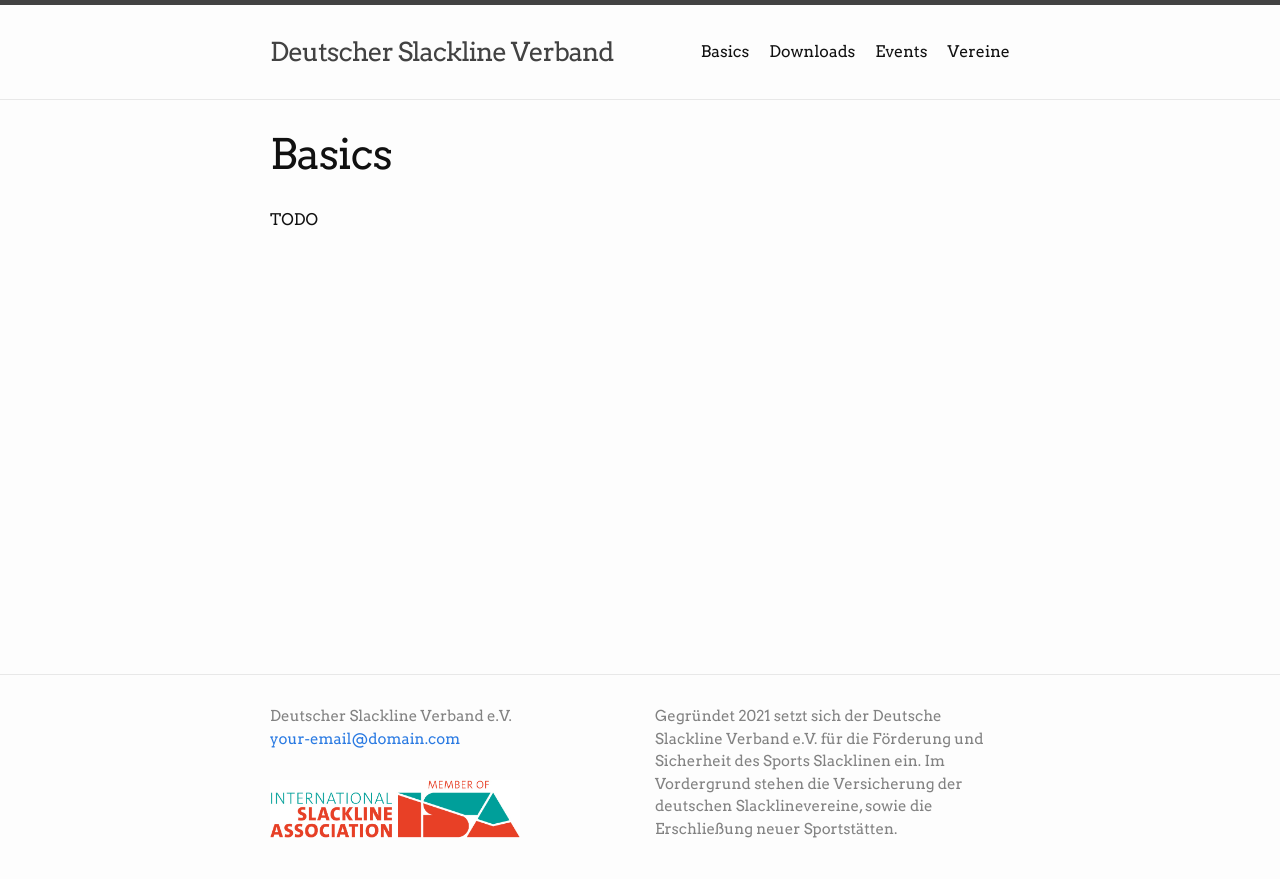
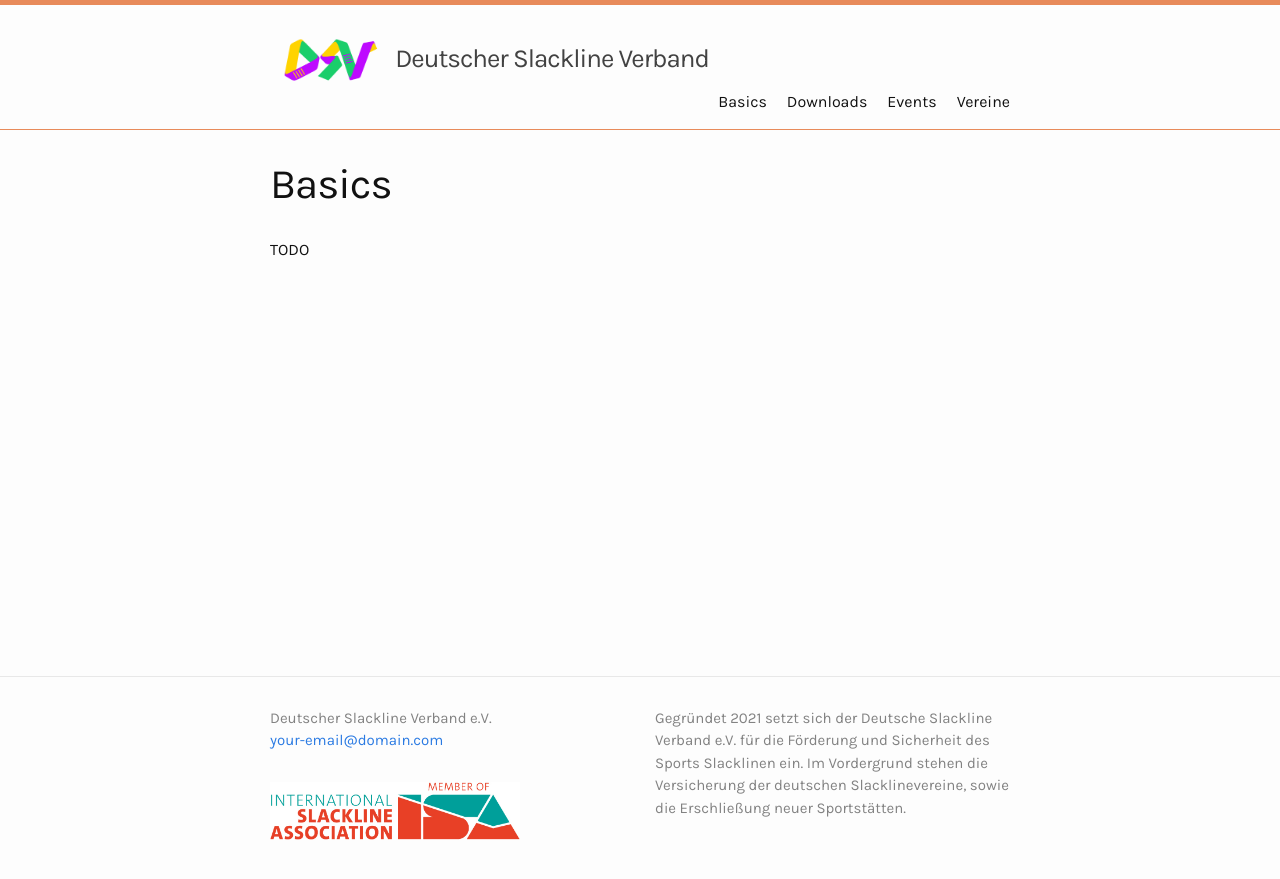
Before and after one commit to chrismolli/dsv_website, a Jekyll site: the page built from basics.markdown, in a window 1280 px wide. Shown: the top 879 px of the page. Built offline with Jekyll 4.4.1, drawn with Linux system fonts in a browser that asks for light colours.

Commit message:
added new logo

```diff
--- a/_includes/custom-head.html
+++ b/_includes/custom-head.html
@@ -6,4 +6,4 @@
 {% endcomment %}
 
 <link rel="preconnect" href="https://fonts.gstatic.com">
-<link href="https://fonts.googleapis.com/css2?family=Arvo:ital,wght@0,400;0,700;1,400;1,700&display=swap" rel="stylesheet">
+<link href="https://fonts.googleapis.com/css2?family=Karla:ital,wght@0,400;0,700;1,400;1,700&display=swap" rel="stylesheet">
--- a/_includes/header.html
+++ b/_includes/header.html
@@ -4,7 +4,12 @@
     {%- assign default_paths = site.pages | map: "path" -%}
     {%- assign page_paths = site.header_pages | default: default_paths -%}
     {%- assign titles_size = site.pages | map: 'title' | join: '' | size -%}
-    <a class="site-title" rel="author" href="{{ "/" | relative_url }}">{{ site.title | escape }}</a>
+
+
+    <a class="site-title" rel="author" href="{{ "/" | relative_url }}">
+      <img class="site-logo" src="{{ "/assets/images/dsv_logo.png" | relative_url }}" alt="dsv_logo">
+      <span id="site-title-span">{{ site.title | escape }}</span>
+    </a>
 
     {%- if titles_size > 0 -%}
       <nav class="site-nav">
--- a/_sass/minima/custom-styles.scss
+++ b/_sass/minima/custom-styles.scss
@@ -7,10 +7,38 @@
   width: 250px;
 }
 
-.site-title, .site-nav{
+.site-title{
   padding-top: 20px;
   padding-bottom: 20px;
-  // font-weight: bold;
+}
+
+#site-title-span{
+  // color:;
+}
+
+.site-nav{
+  padding-top: 70px;
+}
+
+@keyframes topbar {
+  0%   {border-color: #1ace6b;}
+  25%  {border-color: #ffd300;}
+  50%  {border-color: #be0aff;}
+  100% {border-color: #1ace6b;}
+}
+
+.site-header{
+  border-top: 5px solid #1ace6b;
+  animation-name: topbar;
+  animation-duration: 15s;
+  animation-direction: alternate;
+  animation-iteration-count: infinite;
+}
+
+.site-logo{
+  width: 100px;
+  margin-left: 0px;
+  padding: 10px;
 }
 
 #page-hero{
@@ -23,7 +51,7 @@
   background-size: cover;
 }
 
-@media (max-width: 400px){
+@media (max-width: 420px){
   .logo{
     width: 180px;
   }
@@ -35,4 +63,18 @@
     margin-bottom: 15px;
     height: 350px;
   }
+  .site-logo{
+    padding: 20px;
+  }
+  #site-title-span{
+    display: none;
+  }
+
+  .site-nav{
+    border: 0;
+  }
+
+  .post-title{
+    text-align: center;
+  }
 }
--- a/_sass/minima/custom-variables.scss
+++ b/_sass/minima/custom-variables.scss
@@ -1,4 +1,4 @@
 // Placeholder to allow overriding predefined variables smoothly.
 
-$base-font-family: 'Arvo', sans-serif;
+$base-font-family: 'Karla', sans-serif;
 $base-font-weight: 400;
```
Also changed, not shown: assets/images/dsv_logo.png (added), 14 other files.
